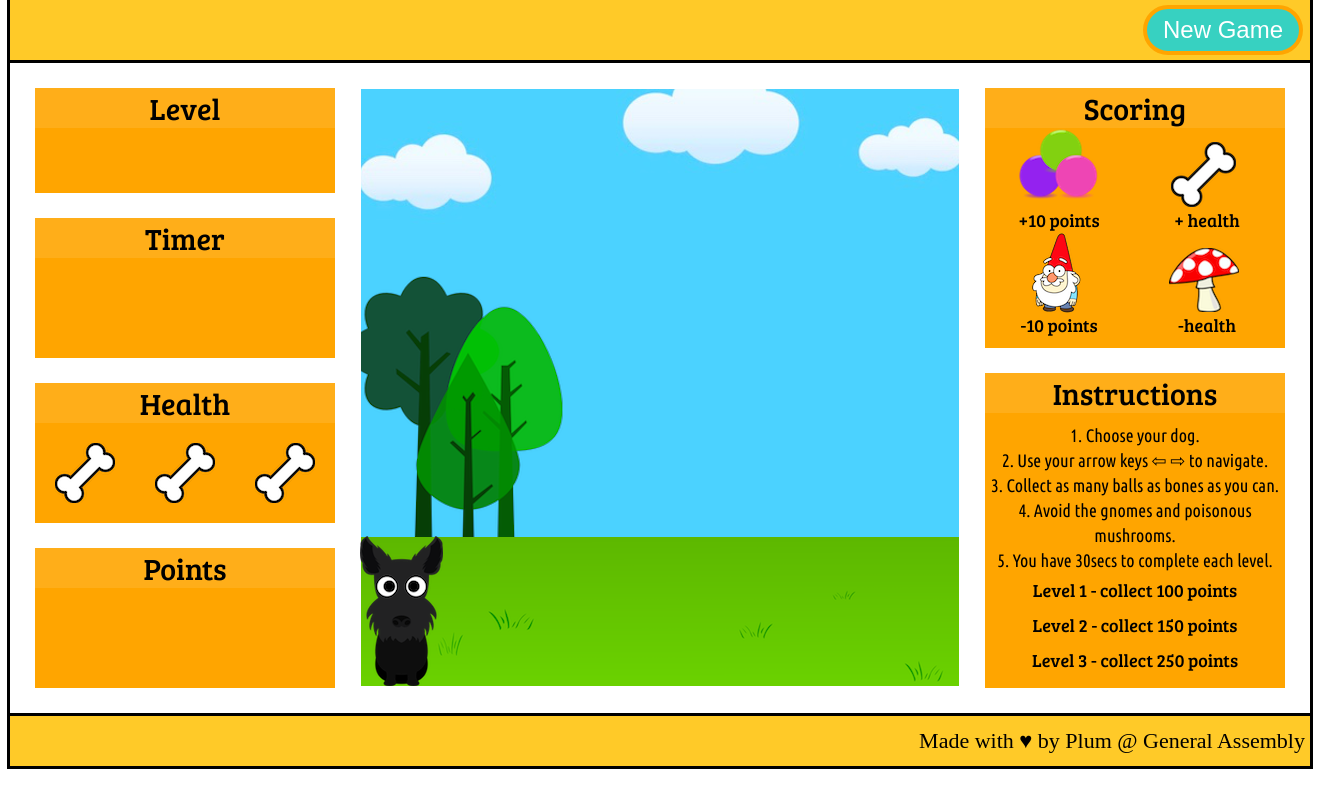
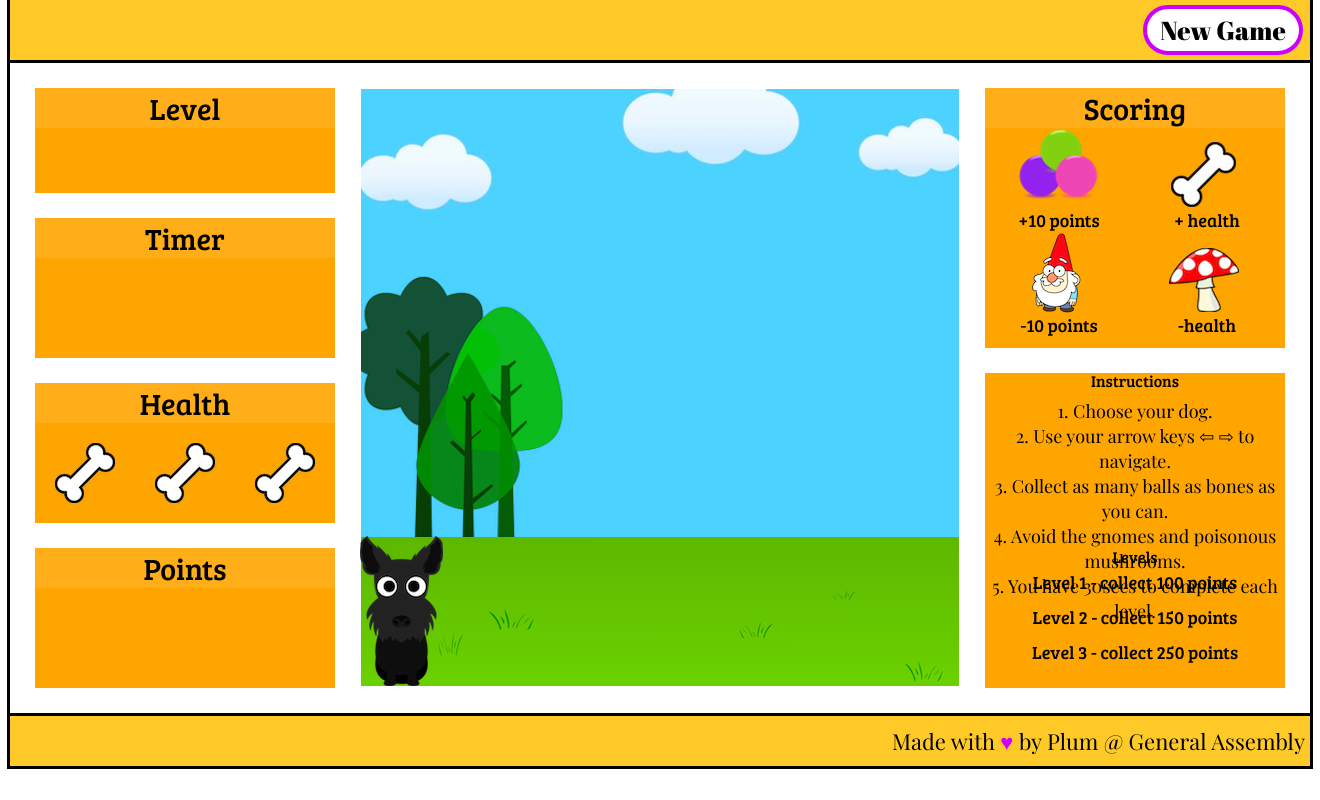
Before and after one commit to plummoore/Christmas_Game, a PHP site: page / in a window 1320 px wide. Run offline with PHP 8.4, Linux system fonts and the light colour scheme; some libraries are stand-ins or nearby versions; some web fonts are replaced.

Commit message:
added button

```diff
--- a/css/style.css
+++ b/css/style.css
@@ -1,11 +1,3 @@
-/** {
-  box-sizing: border-box;
-}*/
-
-/*body {
-  background: green;
-}*/
-
 /*Top & Hidden elements*/
 header {
   width: 1300px;
@@ -18,22 +10,28 @@ header {
 }
 
 .new {
-  background: #37d1c1;
-  color: white;
+  font-family: 'Abril Fatface', cursive;
+  background: white;
+  color: black;
   width: 160px;
   margin: 5px 7px;
   height: 50px;
   float: right;
   line-height: 40px;
   text-align: center;
-  font-size: 24px;
+  font-size: 26px;
   border-radius: 60px;
-  border: 4px solid orange;
+  border: 4px solid #CC00FF;;
+}
+
+.new:hover {
+  background: #CC00FF;
+  color: white;
 }
 
 .characters {
   width: 1300px;
-  height: 300px;
+  height: 350px;
   margin: 0 auto;
   background: gold;
   display: none;
@@ -41,6 +39,13 @@ header {
   position: fixed;
   z-index: 1;
 }
+
+.characters h1{
+  font-family: 'Playfair Display', serif;
+  text-align: center;
+  line-height: 50px;
+}
+
 .characters ul {
   height: 200px;
   width: 900px;
@@ -55,10 +60,11 @@ header {
 }
 
 .play {
+  font-family: 'Abril Fatface', cursive;
   background: #FEF9E7;
   color: black;
-  width: 160px;
-  margin: 5px 7px;
+  width: 150px;
+  margin: 0 575px 20px 0;
   height: 50px;
   float: right;
   line-height: 40px;
@@ -107,7 +113,7 @@ h5{
 
 p {
   font-size: 18px;
-  font-family: 'Ubuntu Condensed', sans-serif;
+  font-family: 'Playfair Display', serif;
 }
 
 main {
@@ -366,33 +372,6 @@ main {
   text-align: center;
 }
 
-/*.scoring div{
-  line-height: 70px;
-}*/
-
-/*.scoring li {}*/
-
-/*.scoring li img{
-  float: left;
-  height: 80px;
-  width: auto;*/
-  /*line-height: 80px;*/
-  /*margin: 0;*/
-  /*float: left;
-  text-align: left;
-}*/
-
-/*.scoring li h3 {
-  float: right;
-  line-height: 80px;
-}*/
-
-/*.objectscores {
-  text-align: center;
-  margin: 0 auto;
-  float: left;
-}*/
-
 .instructions {
   text-align: center;
   background: orange;
@@ -420,6 +399,7 @@ main {
 /*Bottom elements*/
 
 footer {
+  font-family: 'Playfair Display', serif;
   width: 1300px;
   margin: 0 auto;
   background: #FFCA28;
@@ -435,7 +415,9 @@ footer {
   float: right;
   margin: 5px;
 }
-
+.heart {
+  color: #CC00FF;
+}
 /*OBJECTS FOR GAME*/
 
 .box {
--- a/index.html
+++ b/index.html
@@ -10,6 +10,8 @@
 <link href="https://fonts.googleapis.com/css?family=Bree+Serif|Ubuntu+Condensed"
  rel="stylesheet">
  <link href="https://fonts.googleapis.com/css?family=Hammersmith+One" rel="stylesheet">
+ <!-- <link href="https://fonts.googleapis.com/css?family=Playfair+Display" rel="stylesheet"> -->
+ <link href="https://fonts.googleapis.com/css?family=Abril+Fatface|Playfair+Display" rel="stylesheet">
 <script
   src="https://code.jquery.com/jquery-3.2.1.min.js"
   integrity="sha256-hwg4gsxgFZhOsEEamdOYGBf13FyQuiTwlAQgxVSNgt4="
@@ -20,7 +22,7 @@
   <header>
     <button class="new">New Game</button></div>
     <div class ="characters">
-      <h1>Choose your character</h1>
+      <h1>Choose your character...</h1>
       <ul>
         <li class= "Dog1" id="Dog1"><img src="images/dog1.png"></li>
         <li class= "Dog2" id="Dog2"><img src="images/dog2.png"></li>
@@ -114,8 +116,8 @@
     </div>
 
       <div class="instructions">
+        <div class="howto"
         <h1>Instructions</h1>
-
         <ul class="gameplay">
           <li><p>1. Choose your dog.</p></li>
           <li><p>2. Use your arrow keys &#8678  &#8680 to navigate.</p></li>
@@ -123,20 +125,23 @@
           <li><p>4. Avoid the gnomes and poisonous mushrooms.</p></li>
           <li><p>5. You have 30secs to complete each level.</p></li>
         </ul>
+      </div>
 
-
+      <div class="howtolevels"
+        <h1>Levels</h1>
         <ul class="levels">
           <li><h3>Level 1 - collect 100 points</h3></li>
           <li><h3>Level 2 - collect 150 points</h3></li>
           <li><h3>Level 3 - collect 250 points</h3></li>
         </ul>
+      </div>
     </div>
 
   </div>
 </main>
 
 <footer>
-  <h2><div class="footer">Made with &hearts; by Plum @ General Assembly</div></h2>
+  <h2><div class="footer">Made with <span class="heart">&hearts;</span> by Plum @ General Assembly</div></h2>
 </footer>
 
 
```
